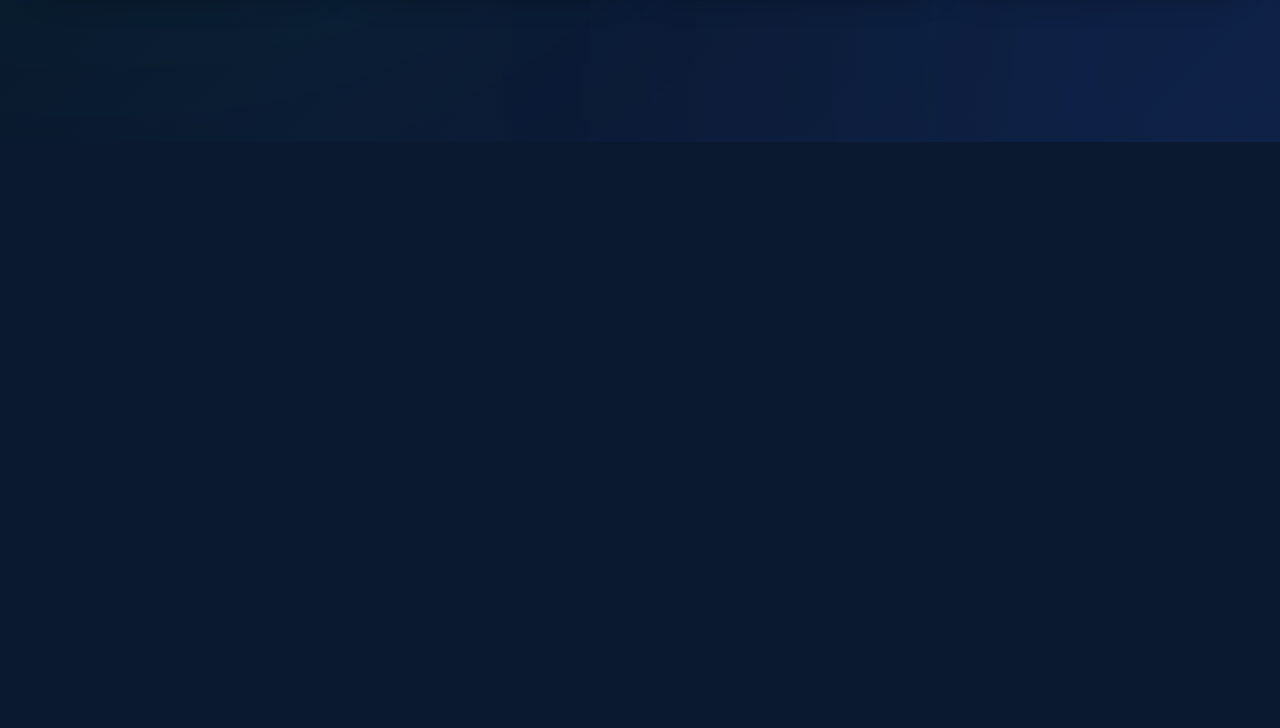
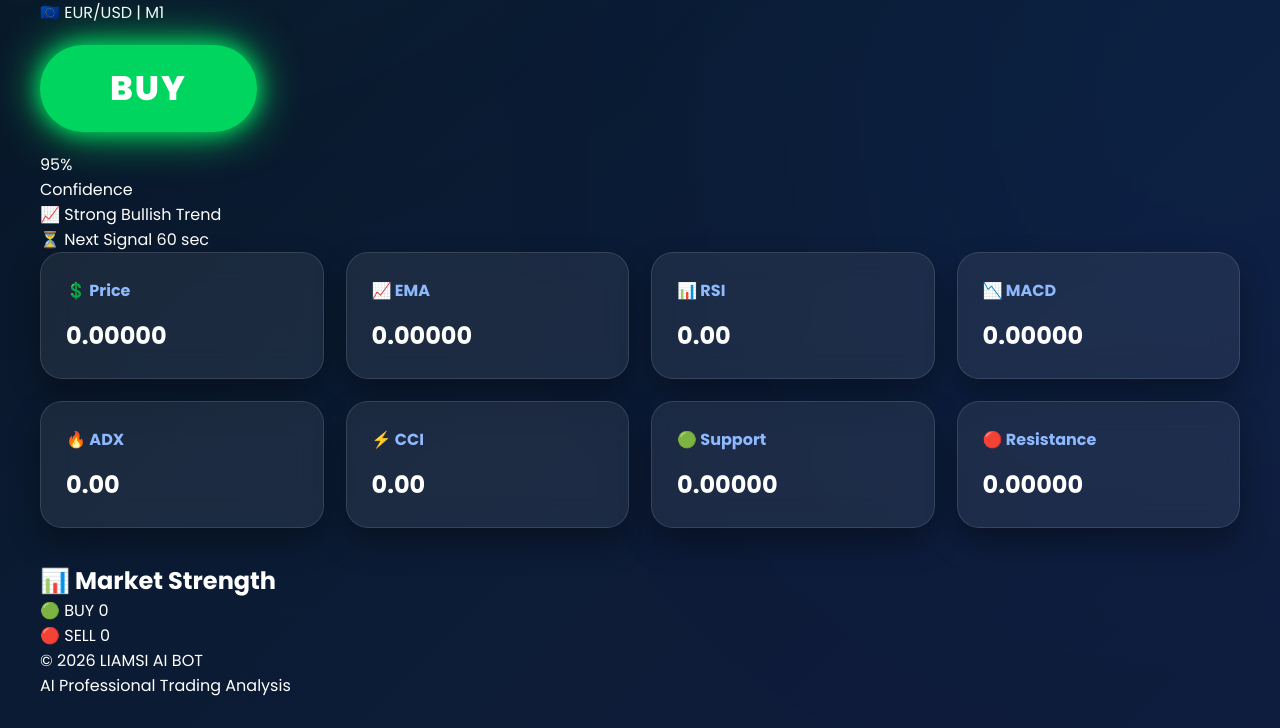
Before and after one commit to ismailelomrani22-ops/telegram-bot, a Flask app: page / in a window 1280 px wide. Shown: the part 658-1386 px from the top of the page. Before the commit the page ends 800 px from the top, so only its background shows below. Run offline with Flask 3, Linux system fonts and the light colour scheme.

Commit message:
Update index.html

```diff
--- a/templates/index.html
+++ b/templates/index.html
@@ -1,5 +1,6 @@
 <!DOCTYPE html>
 <html lang="en">
+
 <head>
 
 <meta charset="UTF-8">
@@ -7,7 +8,8 @@
 
 <title>LIAMSI AI BOT</title>
 
-<link rel="stylesheet" href="{{ url_for('static', filename='style.css') }}">
+<link rel="stylesheet"
+href="{{ url_for('static', filename='style.css') }}">
 
 <link rel="stylesheet"
 href="https://cdnjs.cloudflare.com/ajax/libs/font-awesome/6.7.2/css/all.min.css">
@@ -18,32 +20,61 @@ href="https://cdnjs.cloudflare.com/ajax/libs/font-awesome/6.7.2/css/all.min.css"
 
 <div class="container">
 
-<div class="header">
+<!-- HEADER -->
 
-<h1>
+<header>
+
+<div class="logo">
+
 🤖 LIAMSI AI BOT
-</h1>
-
-<p>
-Professional AI Trading Signals
-</p>
 
 </div>
+
+<div class="subtitle">
+
+Professional AI Trading Signals
+
+</div>
+
+</header>
+
+<!-- TOP BAR -->
+
+<div class="topbar">
+
+<div class="status">
+
+🟢 LIVE SERVER
+
+</div>
+
+<div class="balance">
+
+💰 Balance
+
+<span>$10,000</span>
+
+</div>
+
+</div>
+
+<!-- CONTROLS -->
 
 <div class="controls">
 
 <select id="pair">
 
-<option>EUR/USD</option>
-<option>GBP/USD</option>
-<option>USD/JPY</option>
-<option>USD/CAD</option>
-<option>AUD/USD</option>
-<option>NZD/USD</option>
-<option>EUR/JPY</option>
-<option>CAD/JPY</option>
-<option>BTC/USD</option>
-<option>ETH/USD</option>
+<option value="EUR/USD">🇪🇺 EUR/USD</option>
+<option value="GBP/USD">🇬🇧 GBP/USD</option>
+<option value="USD/JPY">🇯🇵 USD/JPY</option>
+<option value="EUR/JPY">🇪🇺🇯🇵 EUR/JPY</option>
+<option value="GBP/JPY">🇬🇧🇯🇵 GBP/JPY</option>
+<option value="AUD/USD">🇦🇺 AUD/USD</option>
+<option value="USD/CAD">🇨🇦 USD/CAD</option>
+<option value="USD/CHF">🇨🇭 USD/CHF</option>
+<option value="BTC/USD">₿ Bitcoin</option>
+<option value="ETH/USD">⟠ Ethereum</option>
+<option value="XAU/USD">🥇 Gold</option>
 
 </select>
 
@@ -60,7 +91,7 @@ Professional AI Trading Signals
 
 <button onclick="analyze()">
 
-<i class="fa-solid fa-bolt"></i>
+<i class="fa-solid fa-chart-line"></i>
 
 Analyze
 
@@ -68,39 +99,88 @@ Analyze
 
 </div>
 
-<div class="signal-box">
+<!-- TRADINGVIEW CHART -->
 
-<h2 id="pair_name">
+<div class="chart-box">
 
-EUR/USD | M1
+<iframe
 
-</h2>
+src="https://s.tradingview.com/widgetembed/?symbol=FX:EURUSD&interval=1&theme=dark&style=1"
 
-<div id="signal" class="buy">
+width="100%"
+
+height="420"
+
+
+frameborder="0"
+
+allowtransparency="true">
+
+</iframe>
+
+</div>
+
+<!-- SIGNAL PANEL -->
+
+<div class="signal-panel">
+
+<div class="pair-name" id="pairName">
+
+🇪🇺 EUR/USD | M1
+
+</div>
+
+<div id="signal" class="signal buy">
 
 BUY
 
 </div>
 
-<h1 id="confidence">
+<div class="confidence-box">
 
-95%
+<div class="confidence-value">
 
-</h1>
-
-<p id="trend">
-
-STRONG BULLISH
-
-</p>
+<span id="confidence">95</span>%
 
 </div>
+
+<div class="confidence-text">
+
+Confidence
+
+</div>
+
+</div>
+
+<div class="trend" id="trend">
+
+📈 Strong Bullish Trend
+
+</div>
+
+<div class="timer">
+
+⏳ Next Signal
+
+<span id="countdown">
+
+60
+
+</span>
+
+sec
+
+</div>
+
+</div>
+
+<!-- MARKET DATA -->
 
 <div class="cards">
 
 <div class="card">
 
-<h3>Price</h3>
+<h3>💲 Price</h3>
 
 <h2 id="price">0.00000</h2>
 
@@ -108,7 +188,7 @@ STRONG BULLISH
 
 <div class="card">
 
-<h3>EMA</h3>
+<h3>📈 EMA</h3>
 
 <h2 id="ema">0.00000</h2>
 
@@ -116,49 +196,91 @@ STRONG BULLISH
 
 <div class="card">
 
-<h3>RSI</h3>
+<h3>📊 RSI</h3>
 
-<h2 id="rsi">0</h2>
+<h2 id="rsi">0.00</h2>
 
 </div>
 
 <div class="card">
 
-<h3>MACD</h3>
+<h3>📉 MACD</h3>
 
-<h2 id="macd">0</h2>
+<h2 id="macd">0.00000</h2>
 
 </div>
 
 <div class="card">
 
-<h3>ADX</h3>
+<h3>🔥 ADX</h3>
 
-<h2 id="adx">0</h2>
+<h2 id="adx">0.00</h2>
 
 </div>
 
 <div class="card">
 
-<h3>CCI</h3>
+<h3>⚡ CCI</h3>
 
-<h2 id="cci">0</h2>
+<h2 id="cci">0.00</h2>
 
 </div>
 
 <div class="card">
 
-<h3>Support</h3>
+<h3>🟢 Support</h3>
 
-<h2 id="support">0</h2>
+<h2 id="support">0.00000</h2>
 
 </div>
 
 <div class="card">
 
-<h3>Resistance</h3>
+<h3>🔴 Resistance</h3>
 
-<h2 id="resistance">0</h2>
+<h2 id="resistance">0.00000</h2>
+
+</div>
+
+</div>
+
+<!-- MARKET STRENGTH -->
+
+<div class="market-strength">
+
+<h2>📊 Market Strength</h2>
+
+<div class="score-row">
+
+<div class="buy-score">
+
+🟢 BUY
+
+<span id="buyScore">
+
+0
+
+</span>
+
+</div>
+
+<div class="sell-score">
+
+🔴 SELL
+
+<span id="sellScore">
+
+0
+
+</span>
+
+</div>
+
+</div>
+
+<div class="progress-bar">
+
+<div id="strengthBar">
 
 </div>
 
@@ -166,7 +288,28 @@ STRONG BULLISH
 
 </div>
 
+<!-- FOOTER -->
+
+<footer>
+
+<p>
+
+© 2026 LIAMSI AI BOT
+
+</p>
+
+<p>
+
+AI Professional Trading Analysis
+
+</p>
+
+</footer>
+
+</div>
+
 <script src="{{ url_for('static', filename='script.js') }}"></script>
 
 </body>
+
 </html>
```
